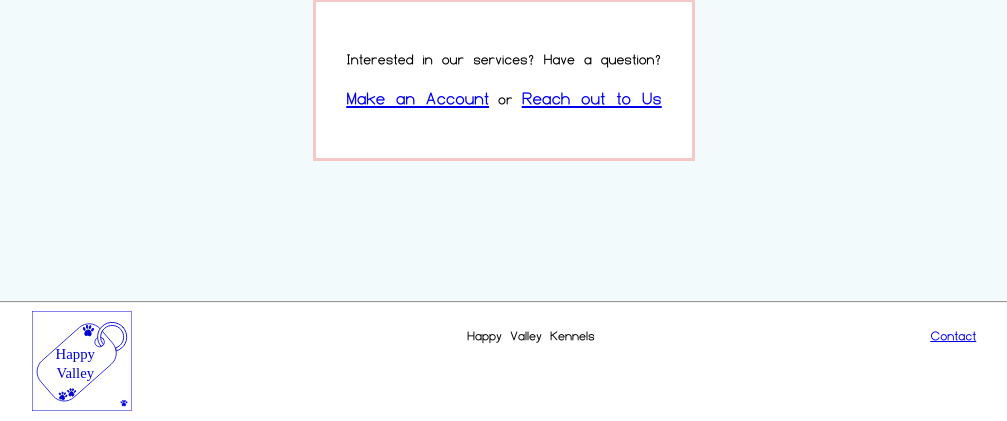
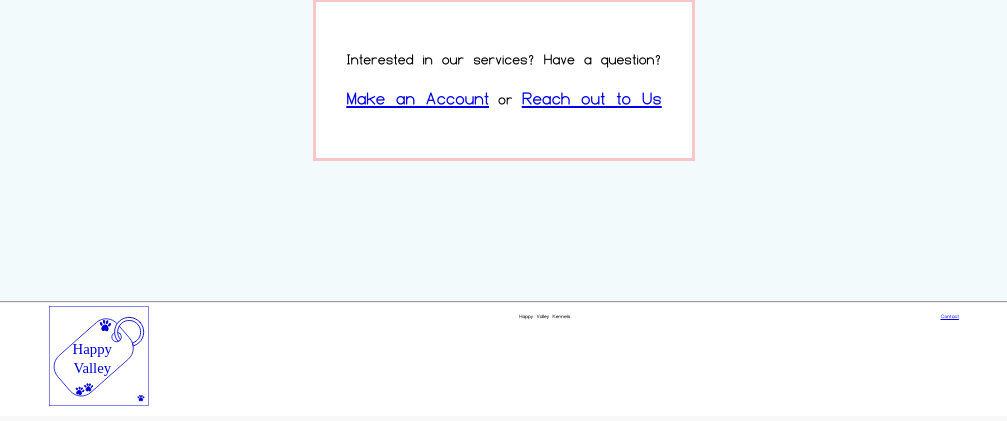
Before and after one commit to Nawtic/HappyValleyKennels, a PHP site: page /Home/index.php in a window 1280 px wide. Shown: the part 514-935 px from the top of the page, without its empty margins (136-1143 px from the left). Run offline with PHP 8.4, Linux system fonts and the light colour scheme.

Commit message:
Font size adjustments

```diff
--- a/assets/Header/Header.css
+++ b/assets/Header/Header.css
@@ -22,6 +22,7 @@ body{
     background-color: rgb(243, 250, 252);
 
     font-family: Y14;
+    font-size: 40%;
 }
 
 /* Style the page header and its content */
```
